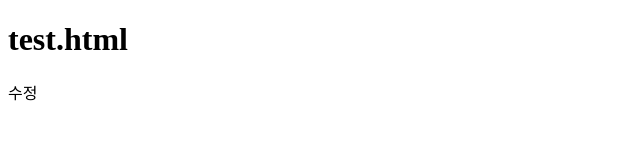
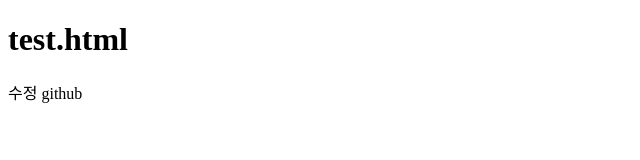
Before and after one commit to mingdi0808/my-space-20221028, a plain HTML site: page GitTest20221028/src/main/webapp/Test.html in a window 1280 px wide. Shown: the full height of the page, 0-640 px from the left. Drawn offline with Linux system fonts and the light colour scheme.

Commit message:
github update

```diff
--- a/GitTest20221028/src/main/webapp/Test.html
+++ b/GitTest20221028/src/main/webapp/Test.html
@@ -7,5 +7,6 @@
 <body>
 <h1>test.html</h1>
 수정
+github
 </body>
 </html>
```
